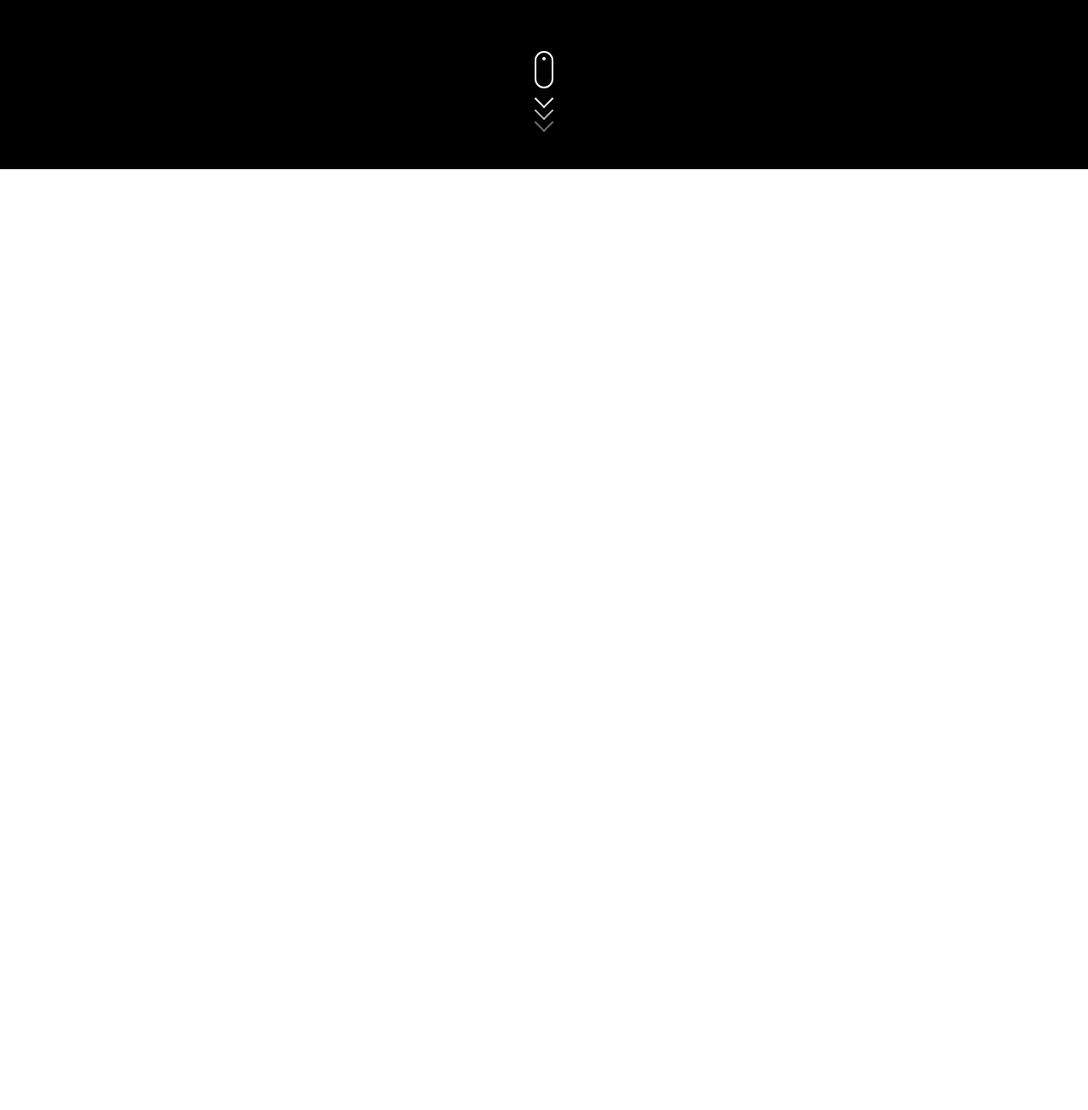
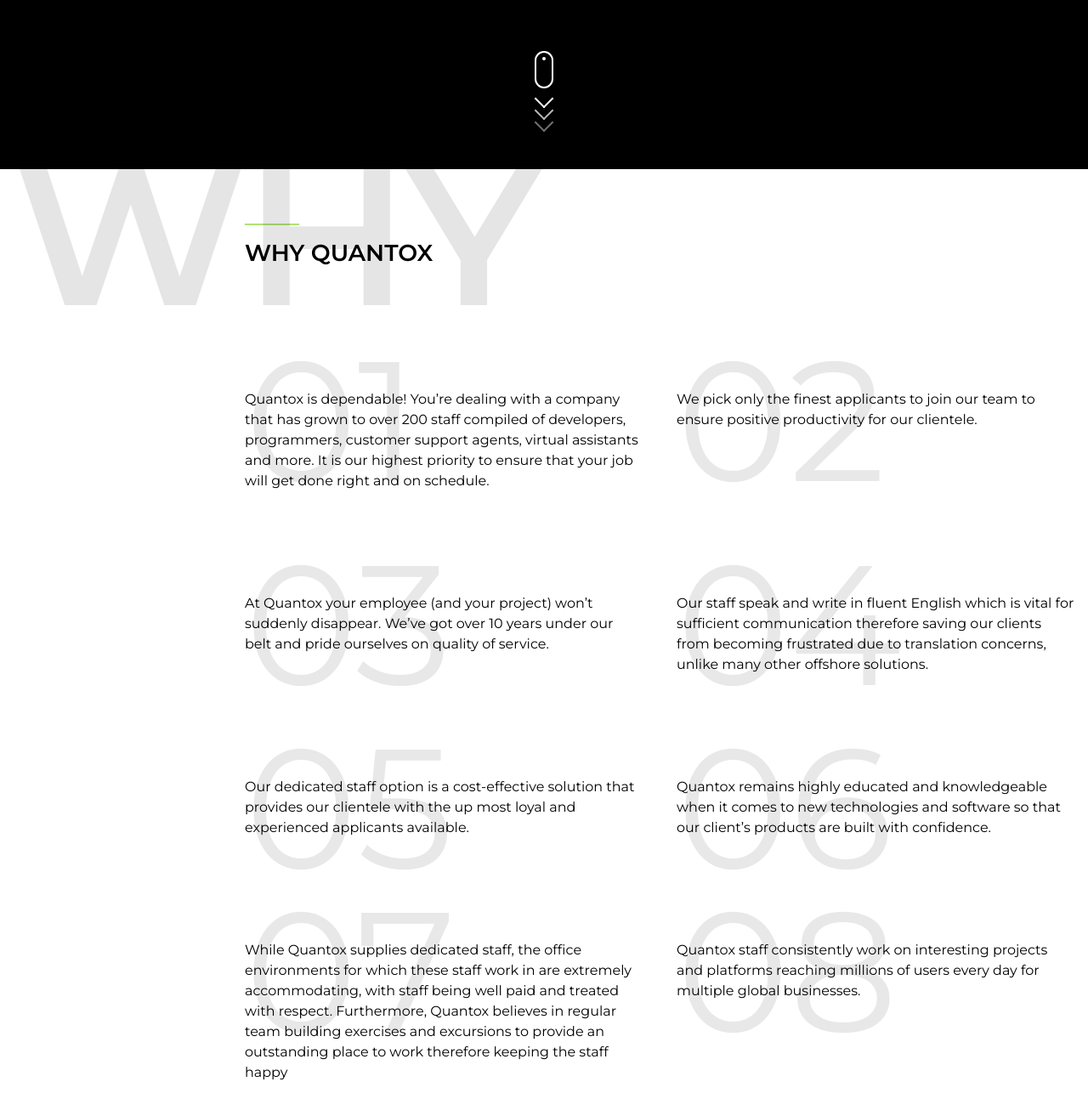
Before and after one commit to Vladimir612/quantox-home-page-clone, a website built with Parcel: page src/index.html in a window 1280 px wide. Shown: the part 601-1907 px from the top of the page at 85% size. Before the commit the page ends 800 px from the top, so only its background shows below. Built offline with nearby package versions, Linux system fonts and the light colour scheme.

Commit message:
Added 2nd section

```diff
--- a/src/index.html
+++ b/src/index.html
@@ -95,6 +95,80 @@
         </div>
       </div>
     </section>
+
+    <section class="about-company">
+      <div class="move-right">
+        <div class="title">
+          <h2>why quantox</h2>
+        </div>
+        <div class="home-list-wrapper">
+          <ul class="home-list">
+            <li class="home-list-element" data-num="01">
+              <p>
+                Quantox is dependable! You’re dealing with a company that has
+                grown to over 200 staff compiled of developers, programmers,
+                customer support agents, virtual assistants and more. It is our
+                highest priority to ensure that your job will get done right and
+                on schedule.
+              </p>
+            </li>
+            <li class="home-list-element" data-num="02">
+              <p>
+                We pick only the finest applicants to join our team to ensure
+                positive productivity for our clientele.
+              </p>
+            </li>
+            <li class="home-list-element" data-num="03">
+              <p>
+                At Quantox your employee (and your project) won’t suddenly
+                disappear. We’ve got over 10 years under our belt and pride
+                ourselves on quality of service.
+              </p>
+            </li>
+            <li class="home-list-element" data-num="04">
+              <p>
+                Our staff speak and write in fluent English which is vital for
+                sufficient communication therefore saving our clients from
+                becoming frustrated due to translation concerns, unlike many
+                other offshore solutions.
+              </p>
+            </li>
+            <li class="home-list-element" data-num="05">
+              <p>
+                Our dedicated staff option is a cost-effective solution that
+                provides our clientele with the up most loyal and experienced
+                applicants available.
+              </p>
+            </li>
+            <li class="home-list-element" data-num="06">
+              <p>
+                Quantox remains highly educated and knowledgeable when it comes
+                to new technologies and software so that our client’s products
+                are built with confidence.
+              </p>
+            </li>
+            <li class="home-list-element" data-num="07">
+              <p>
+                While Quantox supplies dedicated staff, the office environments
+                for which these staff work in are extremely accommodating, with
+                staff being well paid and treated with respect. Furthermore,
+                Quantox believes in regular team building exercises and
+                excursions to provide an outstanding place to work therefore
+                keeping the staff happy
+              </p>
+            </li>
+            <li class="home-list-element" data-num="08">
+              <p>
+                Quantox staff consistently work on interesting projects and
+                platforms reaching millions of users every day for multiple
+                global businesses.
+              </p>
+            </li>
+          </ul>
+        </div>
+      </div>
+    </section>
+
     <script src="custom.js"></script>
   </body>
 </html>
--- /dev/null
+++ b/src/styles/about-company.sass
@@ -0,0 +1,80 @@
+@import './variables.sass'
+
+.about-company
+  min-height: 100vh
+  position: relative
+  margin-left: auto
+  margin-right: auto
+  display: grid
+  grid-template-columns: 1fr 4fr
+  &::before
+    content: 'WHY'
+    position: absolute
+    top: 0px
+    padding-left: 1rem
+    text-transform: uppercase
+    color: rgba(0, 0, 0, 0.1)
+    font-weight: bold
+    overflow: hidden
+    font-size: 20rem
+    line-height: 14rem
+    margin-left: 0
+
+.move-right
+  grid-column: 2/3
+  padding-left: 2rem
+  .title
+    margin: 4rem 0 5rem 0
+    &::before
+      content: ''
+      display: block
+      width: 4rem
+      height: 2px
+      background: lighten($mainGreen, 20)
+      margin-bottom: 1rem
+    h2
+      font-size: 1.7rem
+      font-weight: bold
+      text-transform: uppercase
+
+.home-list
+  list-style: none
+  display: grid
+  grid-template-columns: repeat(3, 1fr)
+  grid-gap: 1.5rem
+  .home-list-element
+    padding: 4rem 1rem 2rem 0rem
+    font-weight: 400
+    line-height: 24px
+    font-size: 16px
+    position: relative
+    &::before
+      content: attr(data-num)
+      opacity: 0.09
+      color: $mainBlack
+      font-size: 200px
+      line-height: 200px
+      z-index: 9
+      position: absolute
+      top: 0px
+
+@media screen and (max-width: 1300px)
+  .about-company::before
+    font-size: 15rem
+    line-height: 10rem
+  .home-list
+    grid-template-columns: repeat(2, 1fr)
+
+@media screen and (max-width: 700px)
+  .about-company::before
+    font-size: 6rem
+    line-height: 5rem
+    padding-left: 0
+  .home-list
+    grid-template-columns: 1fr
+
+@media screen and (max-width: 1000px)
+  .about-company
+    grid-template-columns: 1fr
+  .move-right
+    grid-column: 1/2
--- a/src/styles/global.sass
+++ b/src/styles/global.sass
@@ -1,3 +1,5 @@
+@import url('https://fonts.googleapis.com/css2?family=Montserrat:wght@200;300;400;500;600&display=swap')
+
 *, *::before, *::after
   margin: 0
   padding: 0
@@ -5,9 +7,8 @@
   -webkit-tap-highlight-color: rgba(255, 255, 255, 0)
 
 body
-  width: 100vw
-  height: 100vh
   font-family: 'Montserrat', sans-serif
+  // overflow-x: hidden
 
 a
   text-decoration: none
--- a/src/styles/root.sass
+++ b/src/styles/root.sass
@@ -1 +1 @@
-@import './global.sass', './topPage.sass'
+@import './global.sass', './topPage.sass', 'about-company.sass'
--- a/src/styles/sidebar.sass
+++ b/src/styles/sidebar.sass
@@ -1,3 +1,5 @@
+@import './variables.sass'
+
 .sidebar
   display: none
   z-index: 200
@@ -6,7 +8,7 @@
   position: fixed
   top: 0
   left: -100vw
-  background-color: #000
+  background-color: $mainBlack
   display: flex
   flex-direction: column
   align-items: center
@@ -27,7 +29,7 @@
   font-size: 1rem
   position: relative
   text-transform: uppercase
-  color: #fff
+  color: $mainWhite
   &:hover::before
     width: 100%
   &::before
@@ -35,7 +37,7 @@
     position: absolute
     top: 0
     left: 0
-    color: #7ec729
+    color: $mainGreen
     width: 0
     overflow: hidden
     white-space: nowrap
@@ -45,9 +47,9 @@
   width: 100%
   display: flex
   justify-content: space-between
-  border-top: 2px solid #fff
+  border-top: 2px solid $mainWhite
   padding-top: 2rem
   margin-top: 1rem
   i
     font-size: 2rem
-    color: #fff
+    color: $mainWhite
--- a/src/styles/topPage.sass
+++ b/src/styles/topPage.sass
@@ -5,7 +5,6 @@
 @import './sidebar.sass'
 
 .top-page
-  width: 100vw
   height: 100vh
   background: $mainBlack
   animation: topPageDown 1s alternate 1 0.5s cubic-bezier(0, 0, 0.29, 1) both
--- a/src/styles/variables.sass
+++ b/src/styles/variables.sass
@@ -1,2 +1,3 @@
 $mainBlack: #000
 $mainWhite: #fff
+$mainGreen: #7ec729
```
Also changed, not shown: src/img/be.png (added), src/img/consulting1.png (added), src/img/copywriting.png (added), src/img/customer-support1.png (added), src/img/design.png (added), src/img/fe.png (added), src/img/mobile.png (added), src/img/system-admin.png (added), src/img/tech-support.png (added), src/img/virtual-assistant1.png (added).
